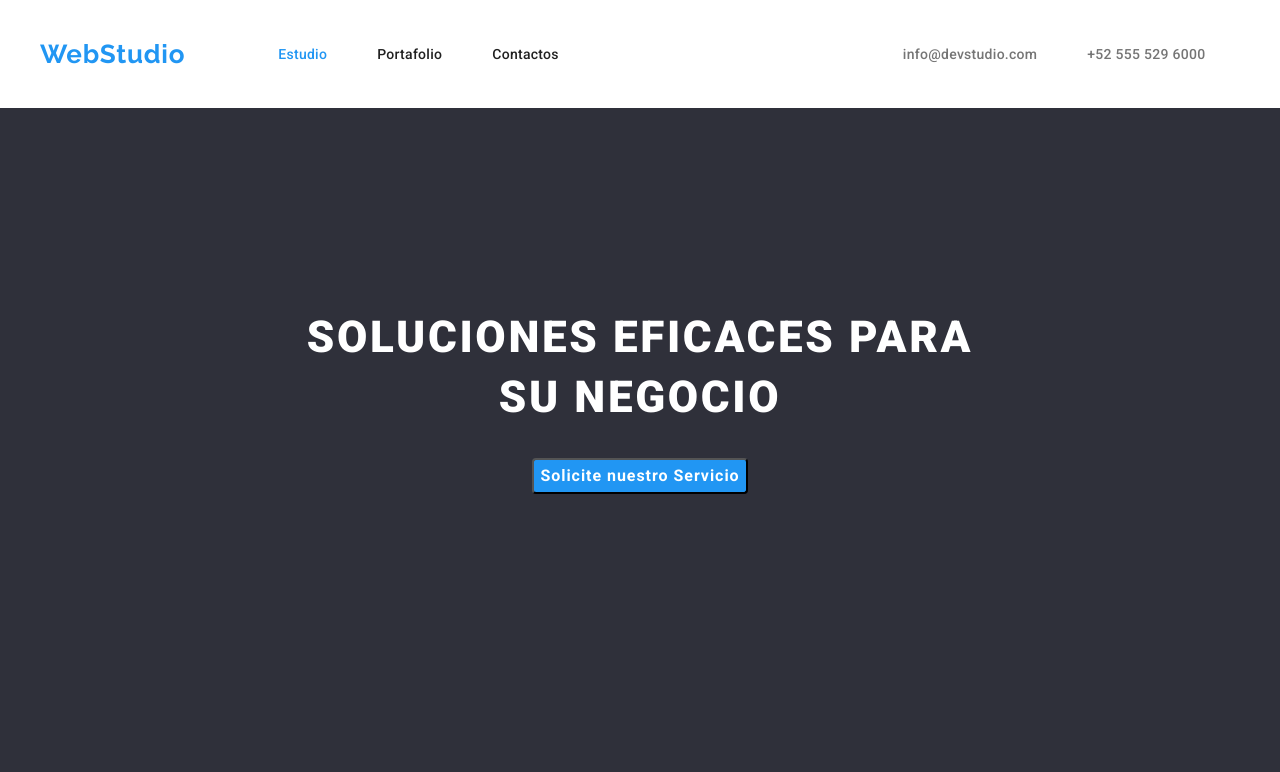
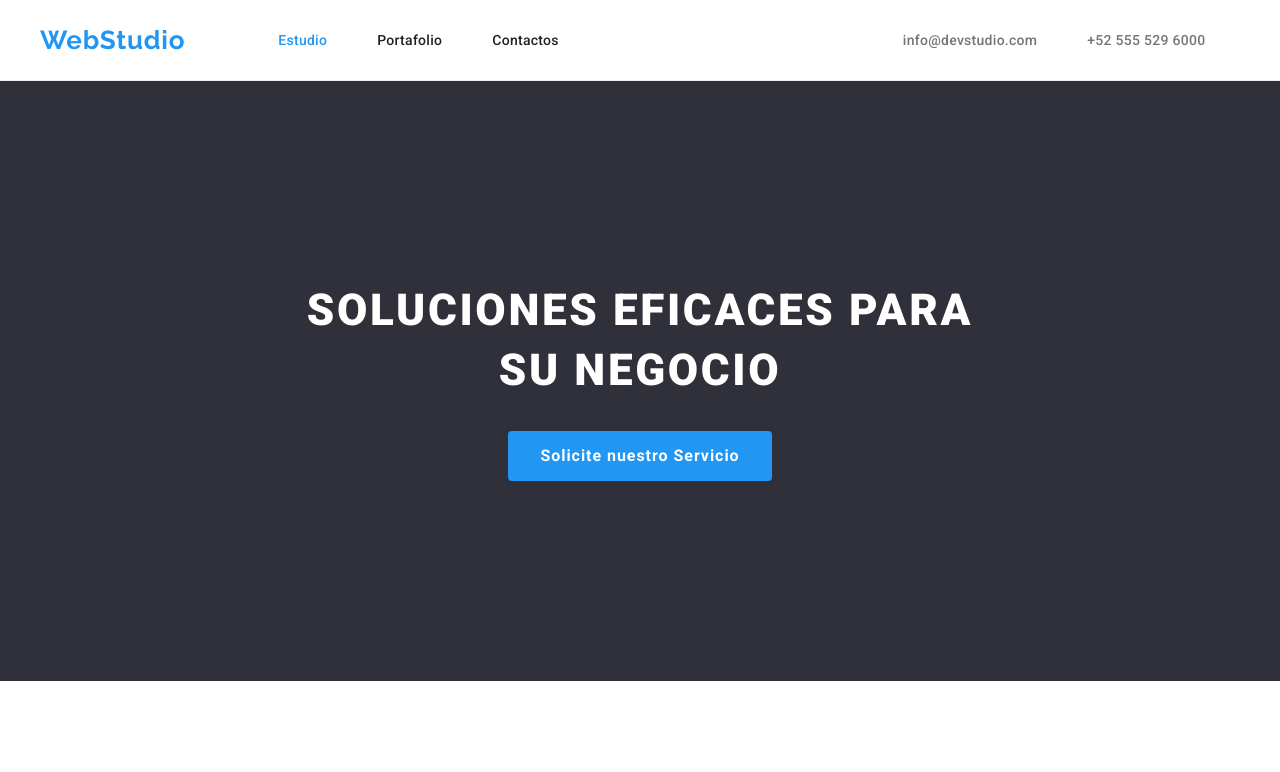
Before and after one commit to Queen2931/goit-markup-hw-03, a plain HTML site: page index.html in a window 1280 px wide. Shown: the top 772 px of the page. Drawn offline with nearby package versions, Linux system fonts and the light colour scheme.

Commit message:
se arreglo el poton request bottom del hero, se cambio el padding del hero, se revisaron alturas de las secciones respecto a figma

```diff
--- a/css/styles.css
+++ b/css/styles.css
@@ -54,6 +54,7 @@ body {
   list-style: none;
   column-gap: 50px;
   padding: 32px 0% 32px 93px;
+  margin: 0;
 }
 .nav_tap {
   color: var(--letter-color);
@@ -81,6 +82,7 @@ body {
   list-style: none;
   column-gap: 50px;
   padding: 32px 0px 32px 344px;
+  margin: 0;
 }
 
 .navigation_links :hover {
@@ -88,6 +90,10 @@ body {
 }
 .navigation_links :focus {
   color: var(--select-color);
+}
+.main_header {
+  border-bottom: solid 0.1px;
+  border-color: #ececec;
 }
 
 /* main section */
@@ -114,6 +120,8 @@ body {
   line-height: 1.87;
   letter-spacing: 0.96px;
   cursor: pointer;
+  padding: 10px 32px;
+  border: none;
 }
 
 /* primera descripcion */
@@ -270,7 +278,7 @@ body {
   flex-wrap: wrap;
   gap: 30px;
   margin: 0px;
-  padding: 0px 0px 82px 0px;
+  padding: 0px;
 }
 
 /* contenedores */
@@ -283,6 +291,7 @@ body {
 .navigation_container {
   display: flex;
   align-items: center;
+  margin: 0px auto;
 }
 .main__title-container {
   margin: 0;
@@ -292,7 +301,6 @@ body {
   flex-direction: column;
   justify-content: center;
   align-items: center;
-  padding: 200px 452px 280px 452px;
   row-gap: 30px;
 }
 .job_container {
@@ -355,12 +363,12 @@ section {
   display: flex;
   padding: 94px 0 0 0;
 }
-.main_section {
-  padding: 0px;
-}
 .hidden {
   display: none;
 }
 .work {
   padding-top: 0px;
 }
+.principal {
+  padding: 200px 0px 200px 0px;
+}
--- a/index.html
+++ b/index.html
@@ -31,7 +31,7 @@
       </div>
     </header>
     <main>
-      <section class="main_section">
+      <section class="main_section principal">
         <div class="main_container">
           <h1 class="main_title main__title-container">SOLUCIONES EFICACES PARA SU NEGOCIO</h1>
           <button class="request_button" type="button">Solicite nuestro Servicio</button>
```
